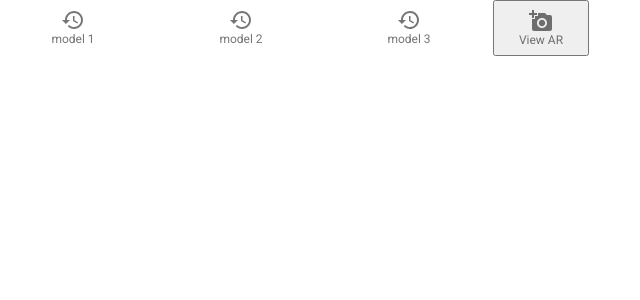
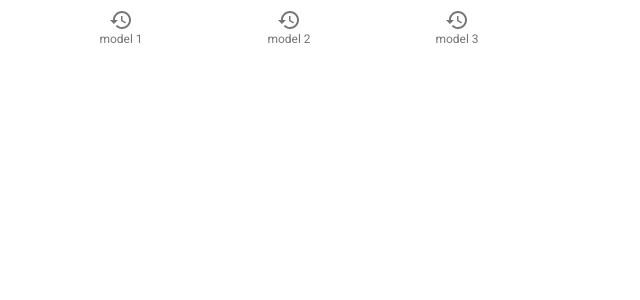
Before and after one commit to oismaelash/ModelViewer-ReactJS-MaterialUI, a React (Create React App) app: page / in a window 1280 px wide. Shown: the top 300 px of the page, without its empty margins (351-991 px from the left). Built offline with nearby package versions, Linux system fonts and the light colour scheme.

Commit message:
remove ar button custom

```diff
--- a/src/App.js
+++ b/src/App.js
@@ -22,13 +22,14 @@ const App = () => {
         ios-src={modelUSDZ} // AR iOS
         auto-rotate
         camera-controls
-        style={{ width: "100%", height: "800px" }}
+        style={{ width: "100vw", height: "90vh" }}
       >
         <BottomNavigation>
           {jsonMock.linksGLB.map((link, index) => {
             return (
               <BottomNavigationAction
-                showLabel
+                key={index}
+                showLabel={true}
                 label={`model ${index + 1}`}
                 icon={<Restore />}
                 onClick={() =>
@@ -40,13 +41,13 @@ const App = () => {
               />
             );
           })}
-          <button slot="ar-button">
+          {/* <button slot="ar-button">
             <BottomNavigationAction
-              showLabel
+              showLabel={true}
               label="View AR"
               icon={<AddAPhoto />}
             />
-          </button>
+          </button> */}
         </BottomNavigation>
       </model-viewer>
     </Fragment>
```
